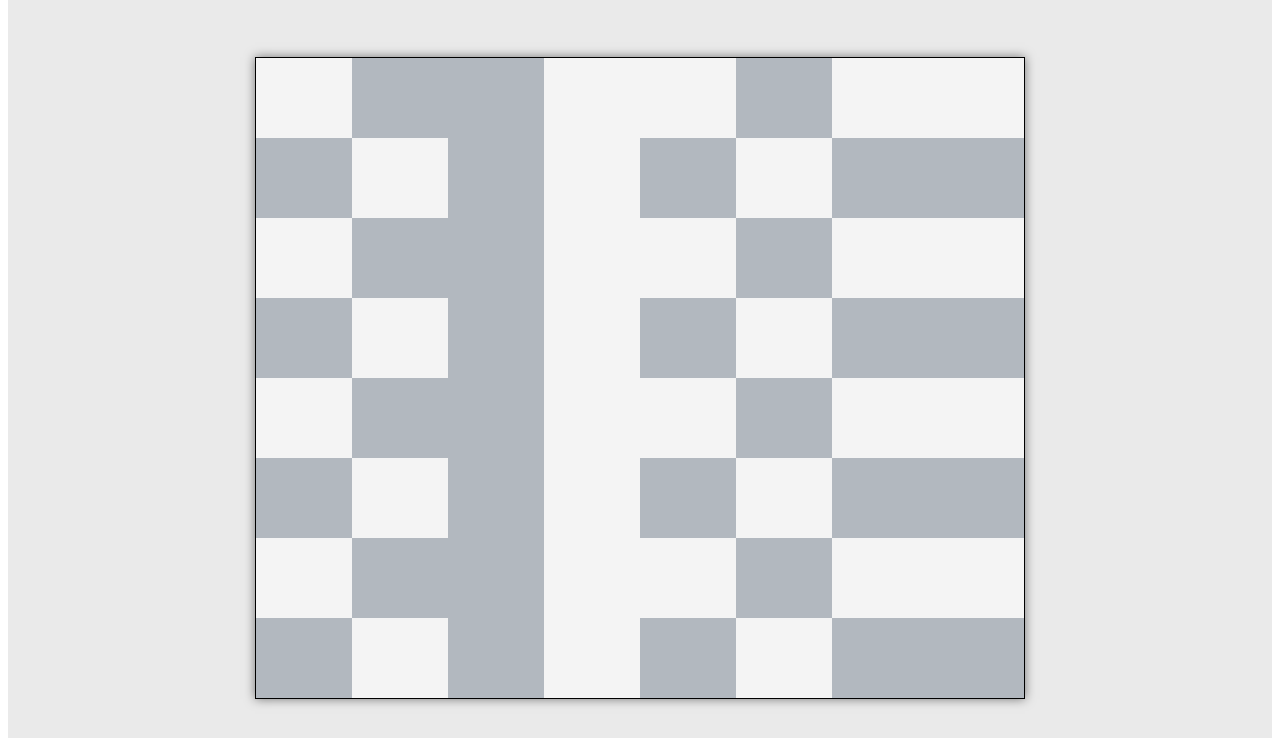
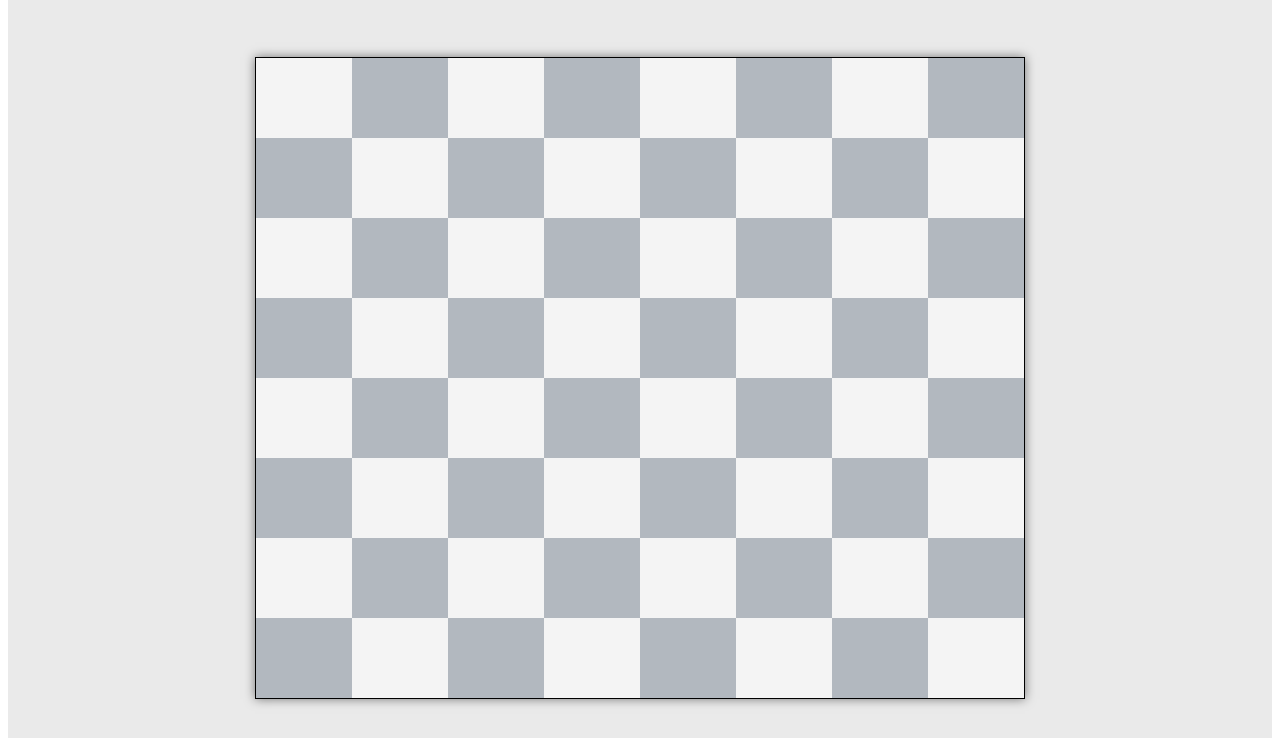
Before and after one commit to talvmenni/talvmenni.github.io, a plain HTML site: page index.html in a window 1280 px wide. Shown: the part 70-816 px from the top of the page. Drawn offline with Linux system fonts and the light colour scheme.

Commit message:
corect order (really)

```diff
--- a/index.html
+++ b/index.html
@@ -4,7 +4,7 @@
   <meta charset="UTF-8">
   <meta name="viewport" content="width=device-width, initial-scale=1.0">
   <title>Talvmenni</title>
-  <link rel="stylesheet" href="styles/style.css?2023082700">
+  <link rel="stylesheet" href="styles/style.css?2023082701">
 </head>
 <body>
 
--- a/styles/style.css
+++ b/styles/style.css
@@ -35,10 +35,10 @@
 }
 
 /* Alternate the color of the squares */
-.chessboard > div:nth-child(16n-16),
 .chessboard > div:nth-child(16n-14),
-.chessboard > div:nth-child(16n-13),
+.chessboard > div:nth-child(16n-12),
 .chessboard > div:nth-child(16n-10),
+.chessboard > div:nth-child(16n-8),
 .chessboard > div:nth-child(16n-7),
 .chessboard > div:nth-child(16n-5),
 .chessboard > div:nth-child(16n-3),
```
